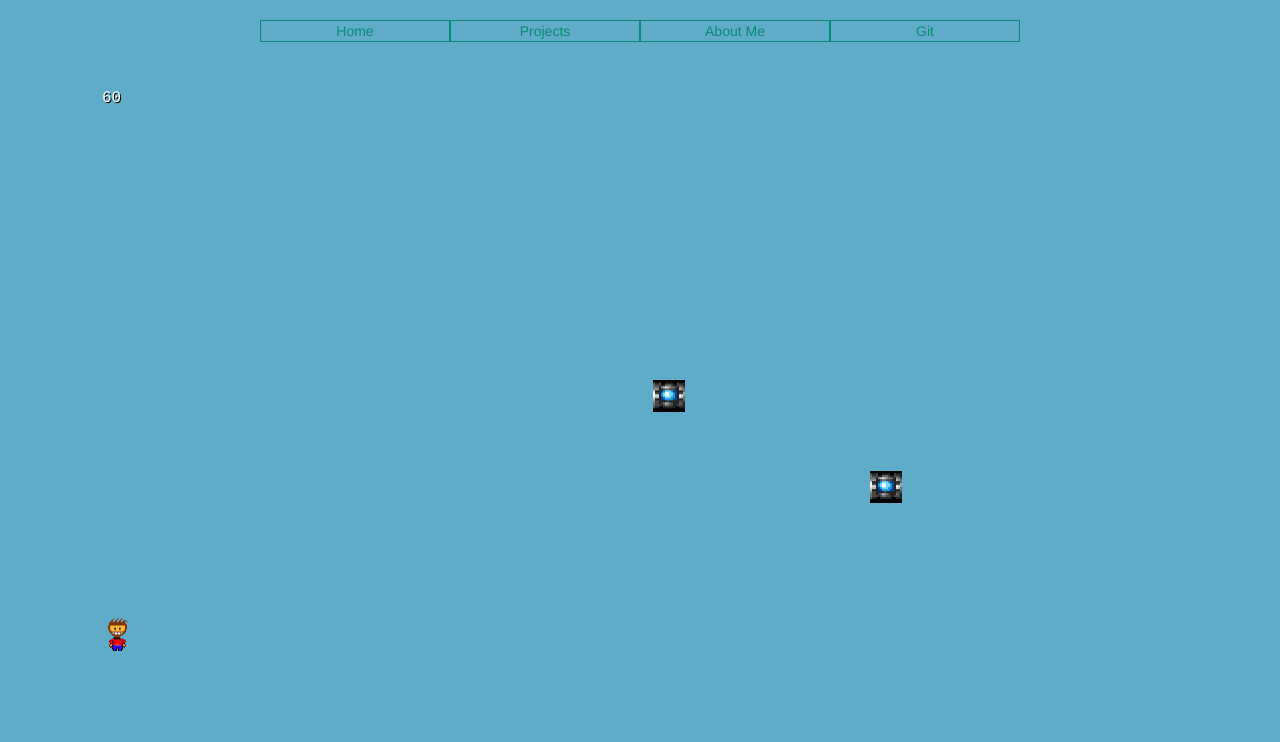
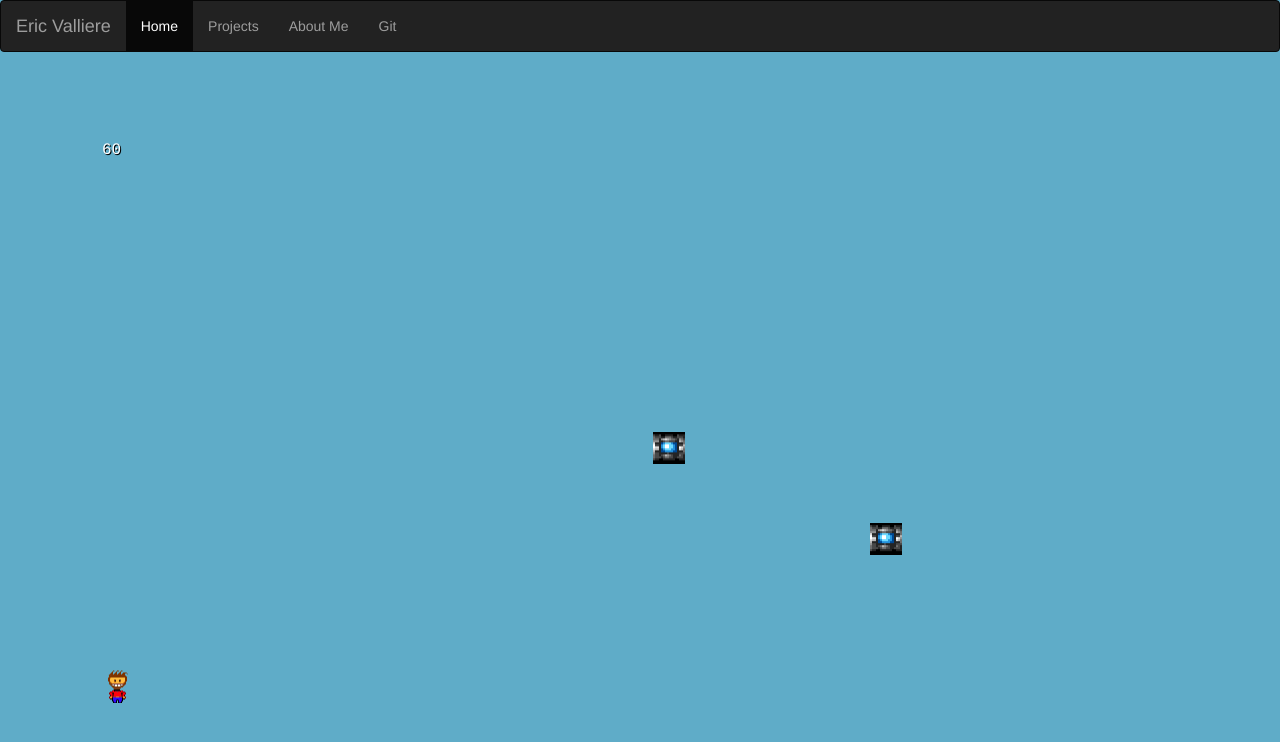
Before and after one commit to edvallie/homepage, a plain HTML site: page index.html in a window 1280 px wide. Drawn offline with Linux system fonts and the light colour scheme; no server answers.

Commit message:
change navigation bar to bootstrap inversed

```diff
--- a/index.html
+++ b/index.html
@@ -21,8 +21,23 @@
 	<script src="js/myGame.js"></script>
 </head>
 
+<nav class="navbar navbar-inverse">
+	<div class="container-fluid">
+		<div class="navbar-header">
+			<a class="navbar-brand" href="#">Eric Valliere</a>
+		</div>
+		<ul class="nav navbar-nav">
+			<li class="active"><a href="#">Home</a></li>
+			<li><a href="/projects.html">Projects</a></li>
+			<li><a href="/aboutMe.html">About Me</a></li>
+			<li><a href="http://github.com/edvallie" target="_blank">Git</a></li>
+		</ul>
+	</div>
+</nav>
+
 <body class="ripped">
 	<div class="container">
+		<!--
 		<div id="header">
 			<div class="col-xs-2"></div>
 			<div class="col-xs-2 headerNavContainer"><a class="headerNav" href="/">Home</a></div>
@@ -30,6 +45,7 @@
 			<div class="col-xs-2 headerNavContainer"><a class="headerNav" href="/aboutMe.html">About Me</a></div>
 			<div class="col-xs-2 headerNavContainer"><a class="headerNav" href="http://github.com/edvallie" target="_blank">Git</a></div>
 		</div>
+		-->
 
 		<div id="content">
 
```
